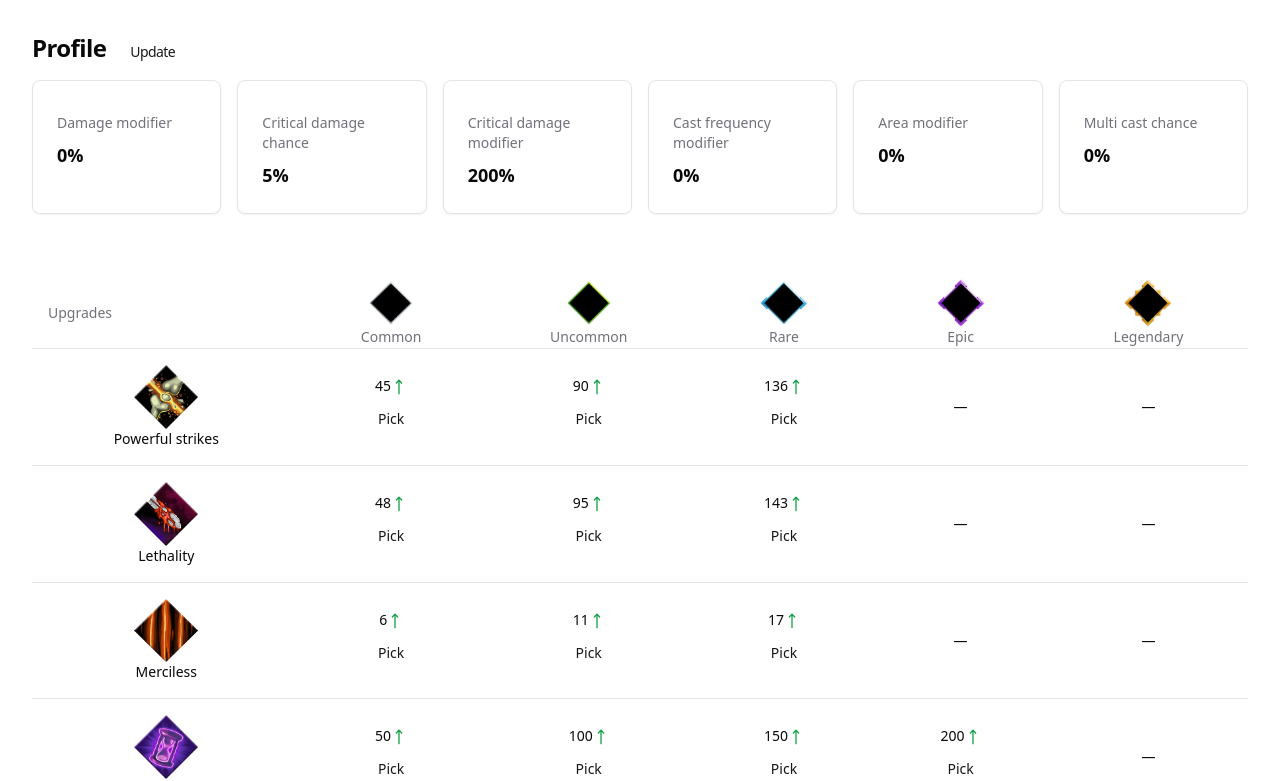
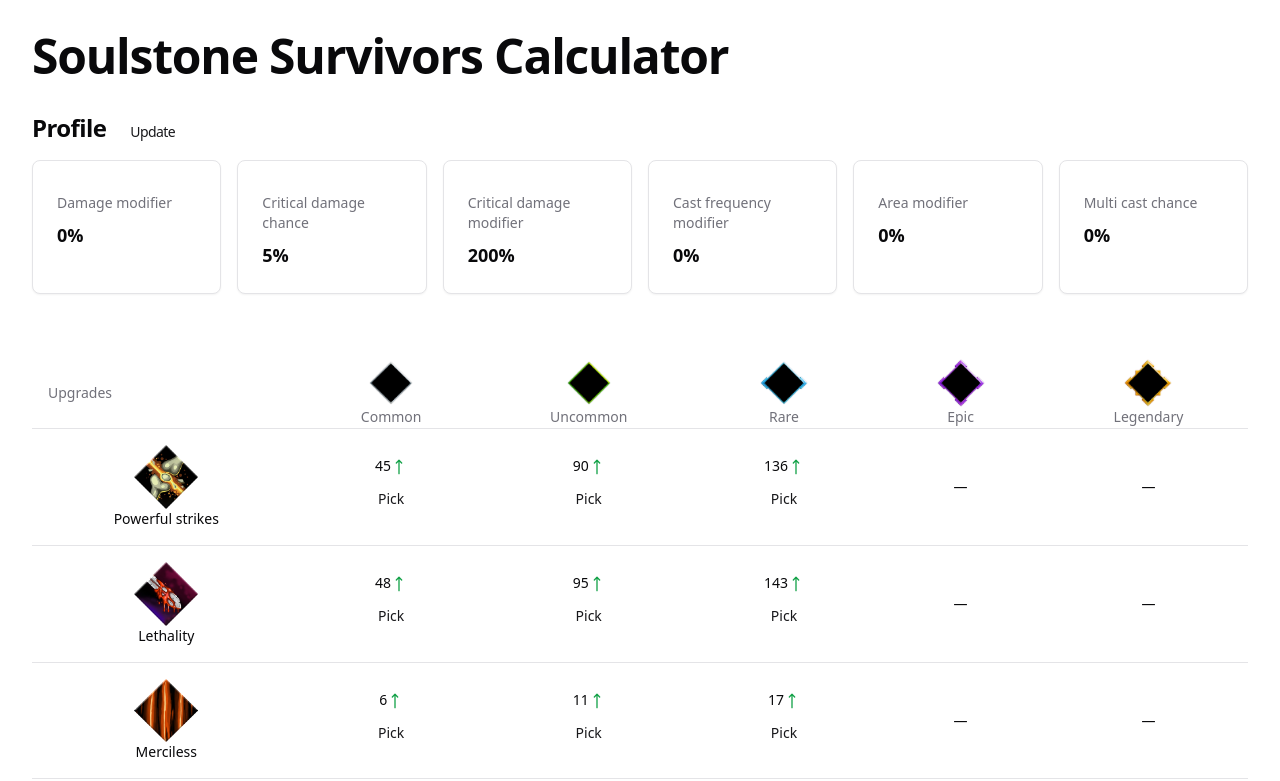
Before and after one commit to singohuen/soulstone-survivors-calculator, a React (Vite) app in the folder ui/: page / in a window 1280 px wide. Shown: the top 781 px of the page. Built offline with nearby package versions, Linux system fonts and the light colour scheme.

Commit message:
Add header

```diff
--- a/ui/src/App.tsx
+++ b/ui/src/App.tsx
@@ -3,12 +3,17 @@
 import { Profile } from "./lib/types";
 import UpgradesTable from "./UpgradesTable";
 import ProfileOverview from "./ProfileOverview";
+import { H1 } from "./components/ui/typography";
 
 const App = () => {
   const [profile, setProfile] = useState<Profile>(DEFAULT_PROFILE);
 
   return (
     <ProfileContext.Provider value={{ profile, setProfile }}>
+      <header className="container pt-8">
+        <H1>Soulstone Survivors Calculator</H1>
+      </header>
+
       <main className="container pt-8">
         <ProfileOverview />
 
```
